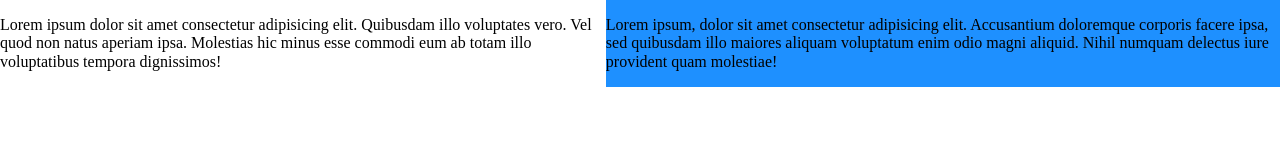
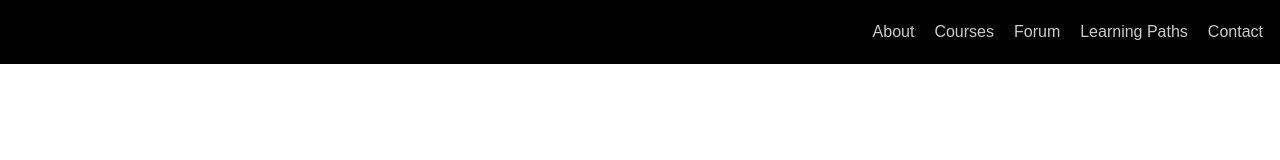
Before and after one commit to almerleoalmazan/the-ultimate-html5-and-css3, a plain HTML site: page index.html in a window 1280 px wide. Drawn offline with Linux system fonts and the light colour scheme.

Commit message:
Answer Layout Navigation Bar exercise

```diff
--- a/index.html
+++ b/index.html
@@ -4,27 +4,19 @@
     <meta charset="UTF-8" />
     <meta name="viewport" content="width=device-width, initial-scale=1.0" />
     <meta http-equiv="X-UA-Compatible" content="ie=edge" />
-    <title>Media Queries</title>
+    <title>Exercise - Layout Navigation Bar</title>
     <link rel="stylesheet" href="normalize.css" />
     <link rel="stylesheet" href="style.css" />
   </head>
   <body>
-    <div class="container">
-      <div class="box">
-        <p>
-          Lorem ipsum dolor sit amet consectetur adipisicing elit. Quibusdam
-          illo voluptates vero. Vel quod non natus aperiam ipsa. Molestias hic
-          minus esse commodi eum ab totam illo voluptatibus tempora dignissimos!
-        </p>
-      </div>
-      <div class="box">
-        <p>
-          Lorem ipsum, dolor sit amet consectetur adipisicing elit. Accusantium
-          doloremque corporis facere ipsa, sed quibusdam illo maiores aliquam
-          voluptatum enim odio magni aliquid. Nihil numquam delectus iure
-          provident quam molestiae!
-        </p>
-      </div>
-    </div>
+    <nav>
+      <ul>
+        <li><a href="#">About</a></li>
+        <li><a href="#">Courses</a></li>
+        <li><a href="#">Forum</a></li>
+        <li><a href="#">Learning Paths</a></li>
+        <li><a href="#">Contact</a></li>
+      </ul>
+    </nav>
   </body>
 </html>
--- a/style.css
+++ b/style.css
@@ -1,33 +1,45 @@
-.container {
+html {
+  font-size: 62.5%;
+}
+
+body {
+  font-family: Arial, Helvetica, sans-serif;
+  font-size: 1.6rem;
+}
+
+nav {
+  background: #000;
+  padding: 0.7rem;
+}
+
+nav ul {
   display: flex;
   flex-direction: column;
+  list-style: none;
+  padding-left: 0;
+  text-align: center;
 }
 
-.box {
-  background: gold;
+nav li {
+  margin: 0.5rem 0;
 }
 
-.box:nth-of-type(2) {
-  background: dodgerblue;
+nav a {
+  color: #ccc;
+  text-decoration: none;
 }
 
-@media screen and (min-width: 600px) {
-  .container {
+nav a:hover {
+  color: #fff;
+}
+
+/* For Tablet */
+@media screen and (min-width: 768px) {
+  nav ul {
     flex-direction: row;
+    justify-content: flex-end;
+  }
+  nav li {
+    margin: 0 1rem;
   }
 }
-
-@media screen and (min-width: 900px) {
-  .container {
-    flex-direction: row;
-  }
-  .box {
-    background: white;
-  }
-}
-
-@media print {
-  body {
-    font-size: 12pt;
-  }
-}
```
